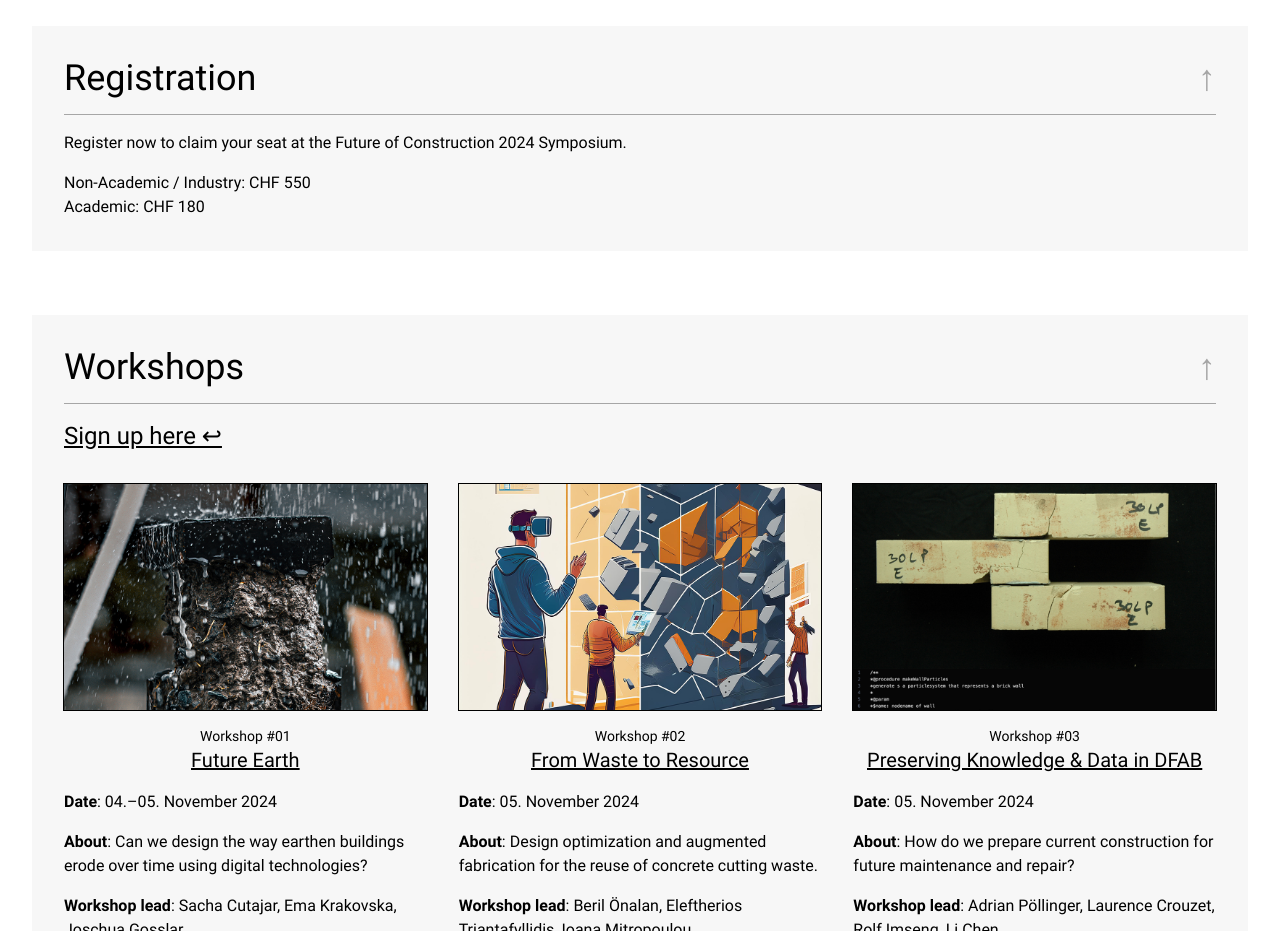
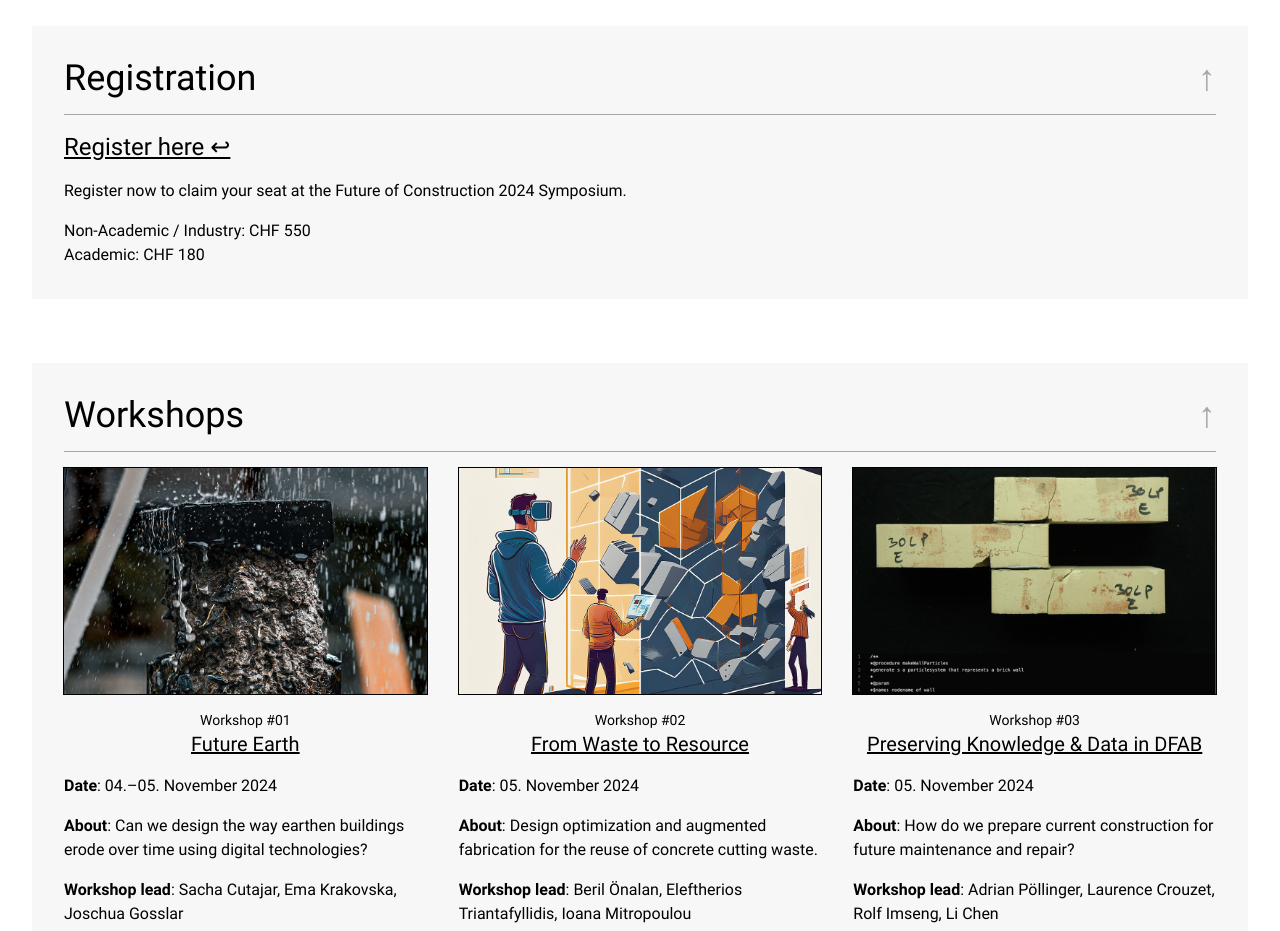
Before and after one commit to futureofconstruction/futureofconstruction_2024, a website: page index.html in a window 1280 px wide. Shown: the part 5000-5931 px from the top of the page. Drawn offline with nearby package versions, Linux system fonts and the light colour scheme.

Commit message:
Workshop registration removed

```diff
--- a/index.html
+++ b/index.html
@@ -778,14 +778,14 @@
             </h2>
             <hr class="my-4 mx-4 border-[#A6A6A6] sm:mx-auto" />
             <div class="text-pretty text-justify px-4 pb-4 sm:px-0 sm:pb-0">
-              <!-- <h3 class="mb-4 text-xl sm:text-2xl">
+              <h3 class="mb-4 text-xl sm:text-2xl">
                 <a
                   href="https://ethzurich.eventsair.com/foc2024/registration/Site/Register"
                   target="_blank"
                   class="hover:text-[#A6A6A6] underline duration-500"
                   >Register here &#8617;</a
                 >
-              </h3> -->
+              </h3>
               <p class="mb-4 text-sm sm:text-base">
                 Register now to claim your seat at the Future of Construction
                 2024 Symposium.
@@ -817,14 +817,14 @@
               </h2>
               <hr class="my-4 mx-4 border-[#A6A6A6] sm:mx-auto" />
               <div class="pt-0">
-                <h3 class="mb-8 text-xl sm:text-2xl">
+                <!-- <h3 class="mb-8 text-xl sm:text-2xl">
                   <a
                     href="https://forms.gle/kpdZyAnBdFmwZT6X8"
                     target="_blank"
                     class="hover:text-[#A6A6A6] underline duration-500"
                     >Sign up here &#8617;</a
                   >
-                </h3>
+                </h3> -->
                 <div class="grid grid-cols-1 sm:grid-cols-3 gap-y-8 gap-x-8">
                   <div class="flex flex-col text-center">
                     <img
```
